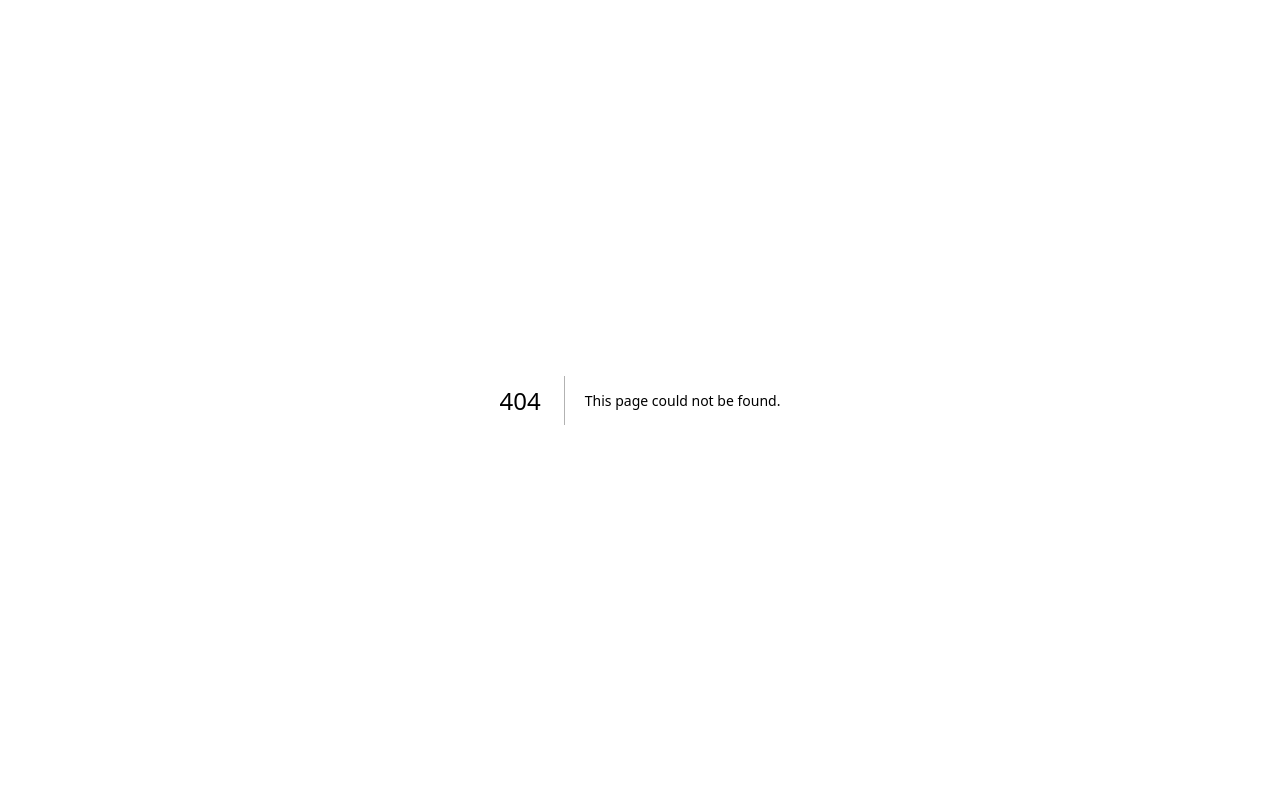
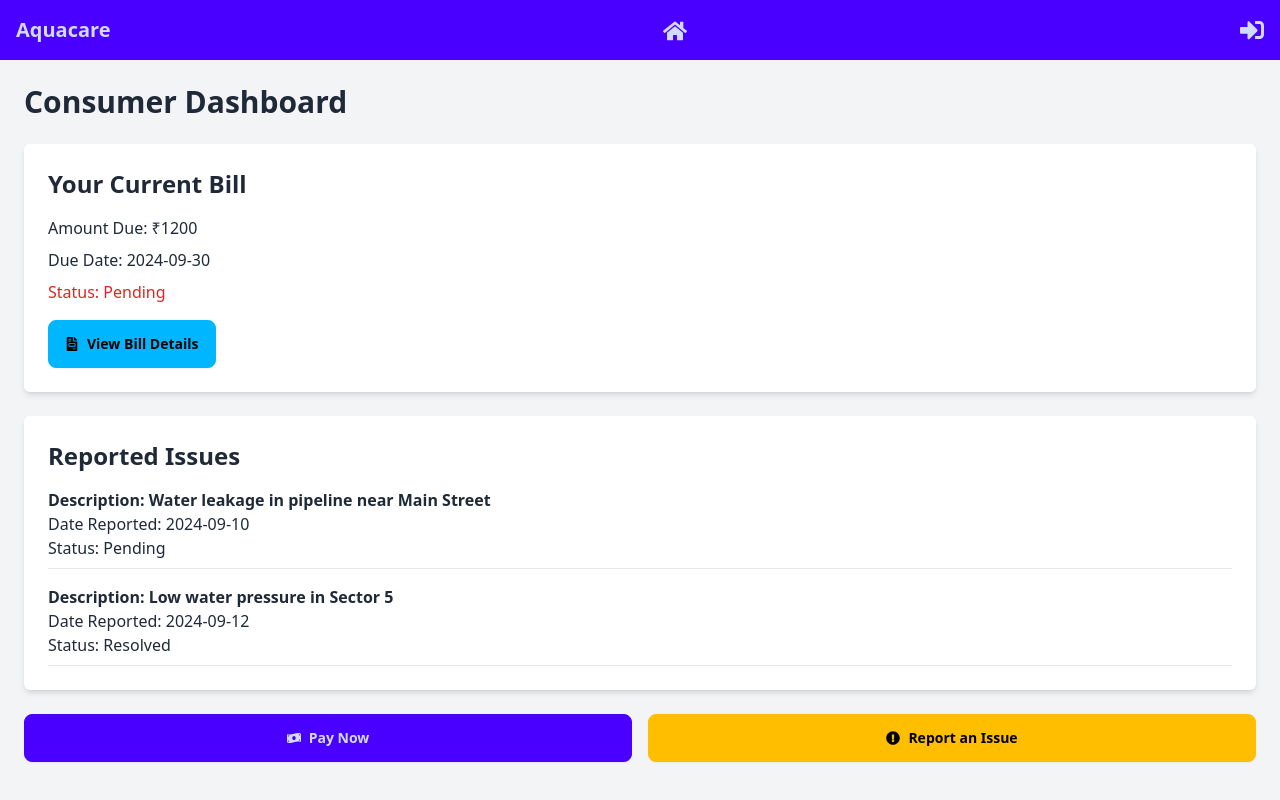
Before and after one commit to omprxz/aquacare, a Next.js app: page /consumer/dashboard in a window 1280 px wide. Before the commit this address had no page. Shown: the top 800 px of the page. Built offline with nearby package versions, Linux system fonts and the light colour scheme.

Commit message:
WorkingCommit2

```diff
--- /dev/null
+++ b/src/app/consumer/dashboard/page.js
@@ -0,0 +1,101 @@
+// src/consumer/dashboard/page.js
+"use client";
+import { useState } from "react";
+import Header from "@/app/components/Header";
+import { useRouter } from "next/navigation";
+import { FaFileInvoice, FaMoneyBillWave, FaExclamationCircle } from "react-icons/fa";
+
+const ConsumerDashboard = () => {
+  const router = useRouter();
+
+  // Placeholder data for bills
+  const [currentBill] = useState({
+    id: 1,
+    amount: 1200,
+    dueDate: "2024-09-30",
+    status: "Pending",
+  });
+
+  // Placeholder data for reported issues
+  const [reportedIssues] = useState([
+    {
+      id: 1,
+      description: "Water leakage in pipeline near Main Street",
+      dateReported: "2024-09-10",
+      status: "Pending",
+    },
+    {
+      id: 2,
+      description: "Low water pressure in Sector 5",
+      dateReported: "2024-09-12",
+      status: "Resolved",
+    },
+  ]);
+
+  const handleViewBillDetails = () => {
+    router.push("/consumer/bill-details");
+  };
+
+  return (
+    <>
+      <Header />
+      <div className="p-6 bg-gray-100 min-h-screen">
+        <div className="container mx-auto">
+          <h1 className="text-3xl font-bold mb-6">Consumer Dashboard</h1>
+
+          {/* Current Bill Overview */}
+          <div className="bg-white p-6 shadow-md rounded-md mb-6">
+            <h2 className="text-2xl font-semibold mb-4">Your Current Bill</h2>
+            <p className="mb-2">Amount Due: ₹{currentBill.amount}</p>
+            <p className="mb-2">Due Date: {currentBill.dueDate}</p>
+            <p className={`mb-4 ${currentBill.status === "Paid" ? "text-green-600" : "text-red-600"}`}>
+              Status: {currentBill.status}
+            </p>
+            <button
+              onClick={handleViewBillDetails}
+              className="btn btn-info flex items-center gap-2"
+            >
+              <FaFileInvoice /> View Bill Details
+            </button>
+          </div>
+
+          {/* Reported Issues */}
+          <div className="bg-white p-6 shadow-md rounded-md mb-6">
+            <h2 className="text-2xl font-semibold mb-4">Reported Issues</h2>
+            {reportedIssues.length > 0 ? (
+              <ul className="space-y-4">
+                {reportedIssues.map((issue) => (
+                  <li key={issue.id} className="border-b pb-2">
+                    <p className="font-semibold">Description: {issue.description}</p>
+                    <p>Date Reported: {issue.dateReported}</p>
+                    <p>Status: {issue.status}</p>
+                  </li>
+                ))}
+              </ul>
+            ) : (
+              <p>No issues reported yet.</p>
+            )}
+          </div>
+
+          {/* Navigation for Other Actions */}
+          <div className="grid grid-cols-1 md:grid-cols-2 gap-4">
+            <button
+              onClick={() => router.push("/consumer/payment")}
+              className="btn btn-primary flex items-center gap-2"
+            >
+              <FaMoneyBillWave /> Pay Now
+            </button>
+            <button
+              onClick={() => router.push("/consumer/report-issue")}
+              className="btn btn-warning flex items-center gap-2"
+            >
+              <FaExclamationCircle /> Report an Issue
+            </button>
+          </div>
+        </div>
+      </div>
+    </>
+  );
+};
+
+export default ConsumerDashboard;
```
